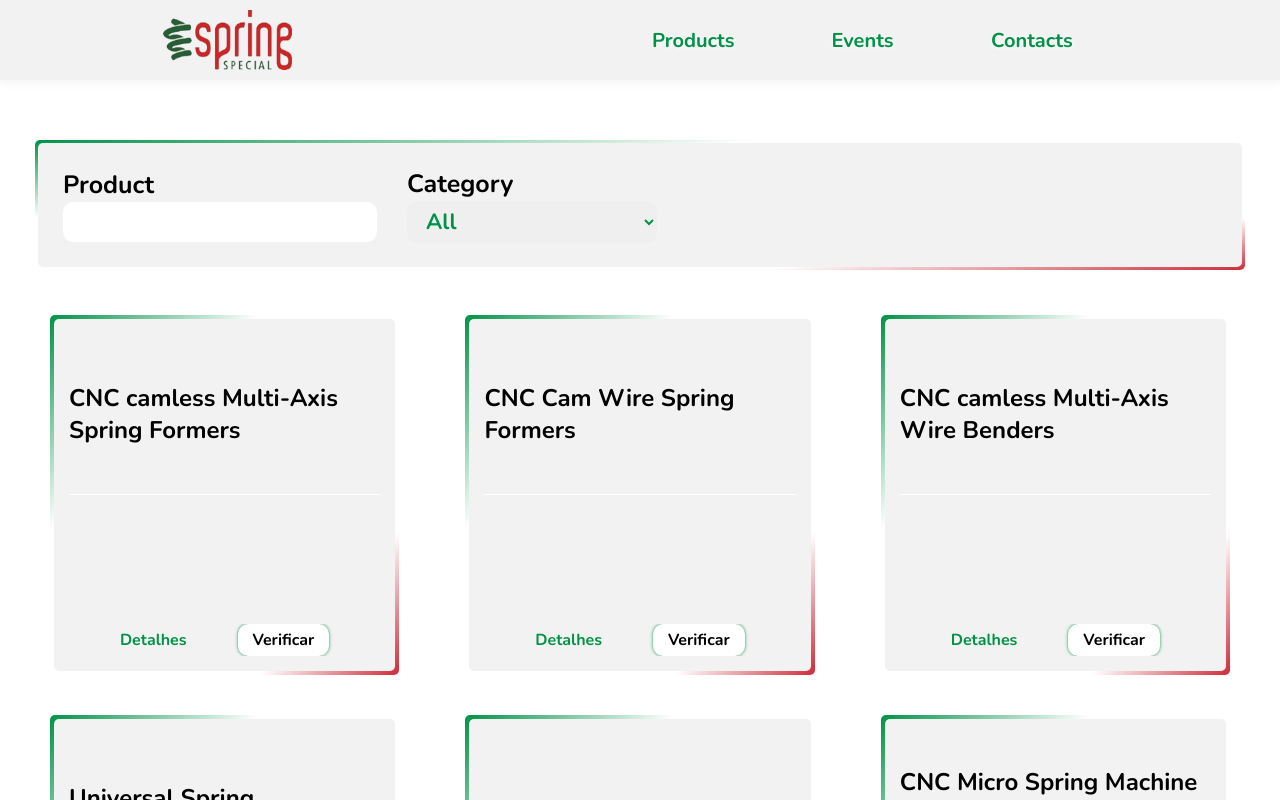
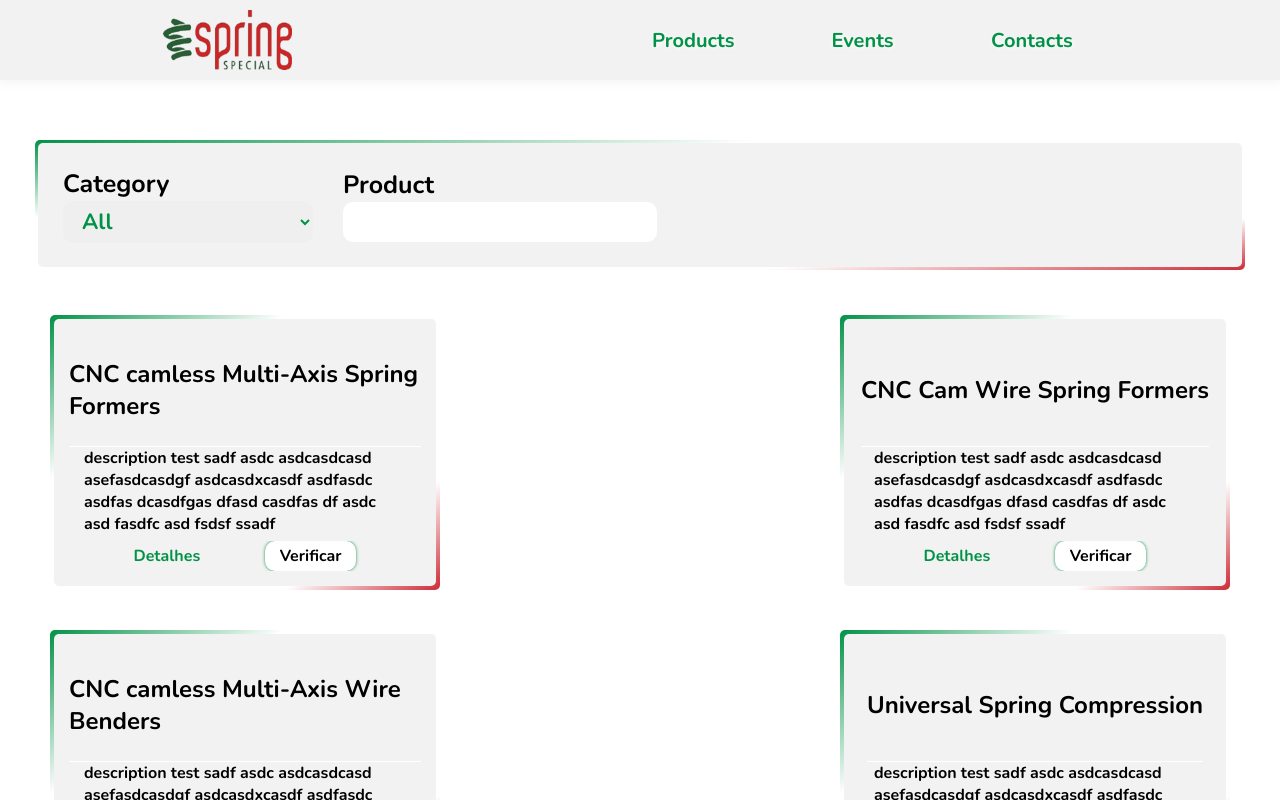
Before and after one commit to CostaSFernando/spring, an Angular app: page /products in a window 1280 px wide. Built offline with nearby package versions, Linux system fonts and the light colour scheme.

Commit message:
clean style

```diff
--- a/src/app/components/carousel/carousel.component.sass
+++ b/src/app/components/carousel/carousel.component.sass
@@ -1,7 +1,7 @@
 .container
   width: 100%
   height: 100%
-  max-height: 260px
+  max-height: 320px
   min-height: 100px
   border-top: 1px solid var(--gray-color)
   border-bottom: 1px solid var(--gray-color)
--- a/src/app/components/carousel/carousel.component.ts
+++ b/src/app/components/carousel/carousel.component.ts
@@ -13,6 +13,6 @@ export class CarouselComponent implements OnInit {
   constructor() {}
 
   ngOnInit(): void {
-    this.listProducts = [this.products[0], this.products[1], this.products[2]]
+    this.listProducts = [this.products[0], this.products[1], this.products[2], this.products[3], this.products[4]]
   }
 }
--- a/src/app/components/contacts/contacts.component.html
+++ b/src/app/components/contacts/contacts.component.html
@@ -1,10 +1,14 @@
 <div class="container">
-  <app-card *ngFor="let contact of listContacts">
+  <div class="container--contacts" *ngFor="let contact of listContacts">
+    <app-card>
       <div class="container--contact">
         <div class="container--contact-flag">
           <img *ngIf="contact.flag" [src]="contact.flag">
         </div>
         <div class="container--contact-address">
+          <h2>
+            Address
+          </h2>
           <span>
             {{ contact.address }}
           </span>
@@ -14,6 +18,9 @@
 
         </div>
         <div class="container--contact-contact">
+          <h2>
+            Contacts
+          </h2>
           <span>
             {{ contact.tel }}
           </span>
@@ -24,3 +31,4 @@
       </div>
     </app-card>
   </div>
+</div>
--- a/src/app/components/contacts/contacts.component.sass
+++ b/src/app/components/contacts/contacts.component.sass
@@ -3,26 +3,39 @@
   height: 100%
   padding: 20px
   overflow-y: auto
+  display: flex
+  flex-direction: row
+  flex-wrap: wrap
+  justify-content: space-evenly
+
+  &--contacts
+    min-width: 400px
+    max-width: 600px
+    width: 100%
 
 .container--contact
   display: flex
-  flex-direction: row !important
+  flex-direction: row
+  flex-wrap: wrap
   justify-content: space-between
 
   &-flag
     margin: 0 20px
+    width: 100%
+    display: flex
+    justify-content: center
     img
       max-width: 200px
   &-address
     height: 100px
-    min-width: 270px
+    width: 48%
     display: flex
     flex-direction: column
     align-items: flex-start
     justify-content: space-evenly
 
   &-contact
-    margin-right: 20px
+    width: 48%
     display: flex
     flex-direction: column
     align-items: flex-start
--- a/src/app/components/events/events.component.html
+++ b/src/app/components/events/events.component.html
@@ -6,7 +6,7 @@
     <app-card>
       <div class="event">
         <div class="event--image">
-          <img src="../../../assets/imagens/molas.jpeg" alt="">
+          <img src="./../../../assets/imagens/molas.jpeg" alt="">
         </div>
         <div class="event--content">
           It is a long established fact that a reader will be distracted by the readable content of a page when looking at its layout. The point of using Lorem Ipsum is that it has a more-or-less normal distribution of letters, as opposed to using 'Content
--- a/src/app/components/products/product-list/product-list.component.html
+++ b/src/app/components/products/product-list/product-list.component.html
@@ -1,12 +1,6 @@
 <div class="container">
   <div class="container--filter">
     <div class="container--filters">
-      <div class="item-filter">
-        <span class="title">
-          Product
-        </span>
-        <input type="text" name="label" #labelFilter (keyup)="filterProductsWithCategory(category, labelFilter)">
-      </div>
       <div class="item-filter">
         <span class="title">
           Category
@@ -16,6 +10,12 @@
           <option value="new">New</option>
           <option value="used">Used</option>
         </select>
+      </div>
+      <div class="item-filter">
+        <span class="title">
+          Product
+        </span>
+        <input type="text" name="label" #labelFilter (keyup)="filterProductsWithCategory(category, labelFilter)">
       </div>
     </div>
 
--- a/src/app/components/products/product-list/product-list.component.sass
+++ b/src/app/components/products/product-list/product-list.component.sass
@@ -52,6 +52,8 @@
     justify-content: space-between
 
     &-product
-      min-height: 400px
+      height: 315px
       padding: 20px
-      width: 33%
+      min-width: 300px
+      width: 100%
+      max-width: 450px
--- a/src/app/components/shared/card-products/card-products.component.html
+++ b/src/app/components/shared/card-products/card-products.component.html
@@ -6,9 +6,9 @@
       </h2>
     </div>
 
-    <!-- <div class="container--card-content">
+    <div class="container--card-content" *ngIf="product?.description">
       {{ product.description }}
-    </div> -->
+    </div>
     <div class="container--card-footer">
       <div class="card-info" (click)="controlModal(true)">
         Detalhes
--- a/src/app/components/shared/card-products/card-products.component.sass
+++ b/src/app/components/shared/card-products/card-products.component.sass
@@ -12,7 +12,6 @@
   &:hover
     transition: 2s
     padding: 1px
-    background: linear-gradient(to bottom right, var(--red-color) 0%,var(--white-color) 30%, var(--white-color) 80%, var(--green-color) 100%)
 
   &--card
     border-radius: 5px
@@ -37,6 +36,7 @@
 
     &-footer
       width: 100%
+      margin-top: 10px
       display: flex
       flex-direction: row
       justify-content: space-evenly
@@ -82,6 +82,7 @@
     width: 70%
     height: 80%
     background: var(--gray-color)
+    overflow-y: scroll
 
     .label
       position: relative
@@ -121,7 +122,7 @@
     .body
       width: 100%
       padding: var(--padding)
-      overflow: scroll
+      overflow: visible
 
       &--table
         margin-top: 20px
@@ -142,7 +143,6 @@
 
         .item:first-child
           width: 130px
-          position: fixed
           margin-left: -150px
           background: var(--white-color)
 
--- a/src/styles.sass
+++ b/src/styles.sass
@@ -25,6 +25,8 @@ body
 
 *::-webkit-scrollbar
   width: 3px
+  height: 5px
+  animation: rotate 5s linear
 
 
 /* Track */
@@ -39,6 +41,7 @@ body
   border-radius: 10px
 
 
+
 /* Handle on hover */
 *::-webkit-scrollbar-thumb:hover
   background: #2c2c2c
```
Lines whose indentation alone changed are shown as unchanged.
